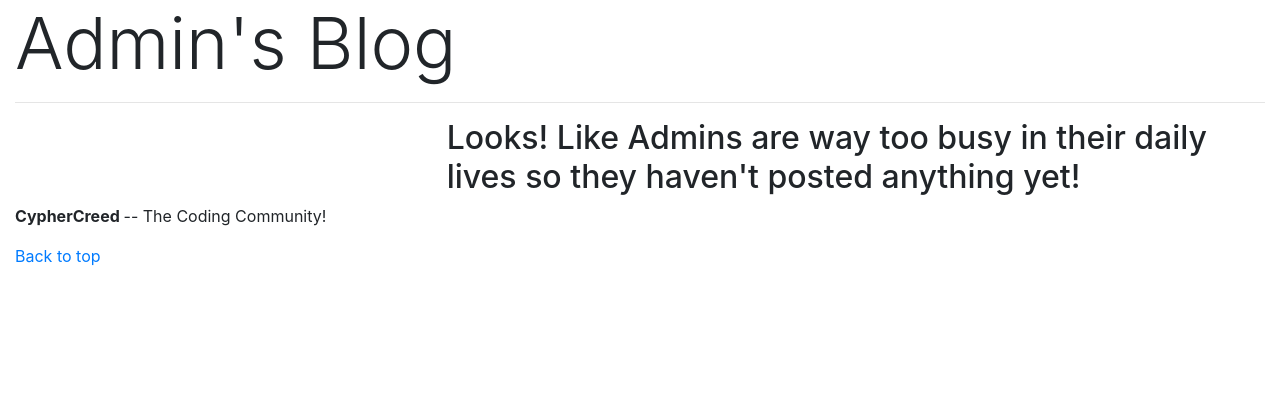
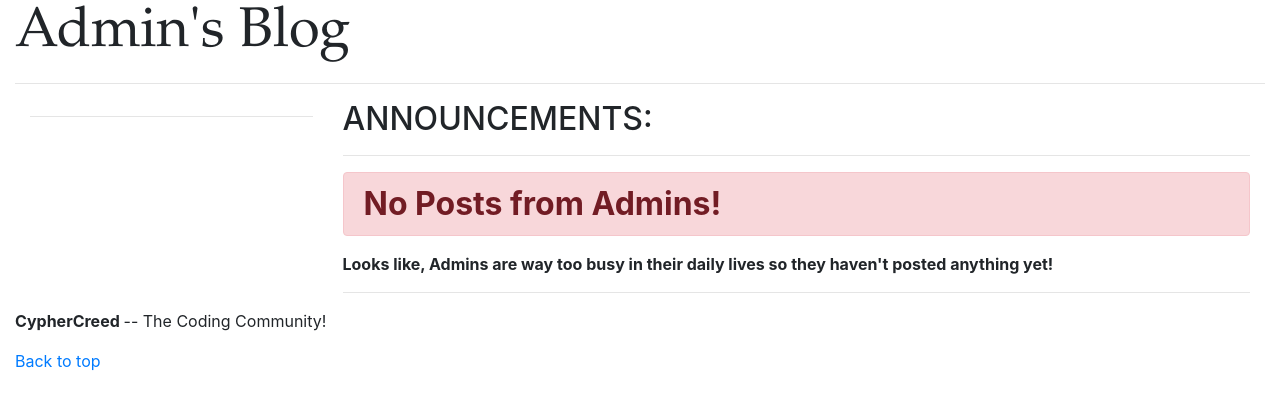
Before and after one commit to devaljain1998/cyphercreedsite, a Django app: page / in a window 1280 px wide. Shown: the part 56-466 px from the top of the page. Run offline with Django 3.2, Linux system fonts and the light colour scheme; data that the repository does not hold is empty; some libraries are stand-ins or nearby versions.

Commit message:
Added requirements.txt

```diff
--- a/blog/urls.py
+++ b/blog/urls.py
@@ -3,4 +3,5 @@ from . import views
 
 urlpatterns = [
     path('',views.post_list,name='post_list'),
+    path('adminBlog/',views.post_list,name='post_list'),
 ]
--- a/blog/views.py
+++ b/blog/views.py
@@ -4,5 +4,4 @@ from .models import Post
 
 def post_list(request):
     posts = Post.objects.all()
-    title = "Admin's Blog"
-    return render(request,'blog/post_list.html',{'posts':posts,'title':title})
+    return render(request,'blog/post_list.html',{'posts':posts,})
--- a/cyphercreed/urls.py
+++ b/cyphercreed/urls.py
@@ -18,6 +18,6 @@ from django.urls import path
 from django.urls import include
 
 urlpatterns = [
+    path('', include('blog.urls')),
     path('admin/', admin.site.urls),
-    path('', include('blog.urls')),
 ]
--- /dev/null
+++ b/requirements.txt
@@ -0,0 +1,6 @@
+Django==2.1.7
+django-autocomplete-light==3.3.2
+django-crispy-forms==1.7.2
+django-taggit==0.23.0
+psycopg2==2.7.7
+pytz==2018.9
--- a/templates/base.html
+++ b/templates/base.html
@@ -7,7 +7,7 @@
     <script src="https://ajax.googleapis.com/ajax/libs/jquery/3.3.1/jquery.min.js"></script>
     <script src="https://cdnjs.cloudflare.com/ajax/libs/popper.js/1.14.6/umd/popper.min.js"></script>
     <script src="https://maxcdn.bootstrapcdn.com/bootstrap/4.2.1/js/bootstrap.min.js"></script>
-    <title>CypherCreed: {{ title }}</title>
+    <title>CypherCreed: {% block title %} {% endblock %} </title>
 </head>
 <body>
     <!-- Navbar: -->
@@ -34,18 +34,21 @@
         <!-- Header: -->
         {% block header %}
         {% endblock %}
+        <hr>
 
         <div class="container-fluid">
             <div class="row">
-                <div class="col-sm-4">
+                <div class="col-sm-3">
                     <!-- Left SideBar: -->
                     {% block siderbar %}
                     {% endblock %}
+                    <hr>
                 </div>
-                <div class="col-sm-8">
+                <div class="col-sm-9">
                     <!-- Main Content: -->
                     {% block content %}
                     {% endblock %}
+                    <hr>
                 </div>
             </div>
         </div>
--- a/templates/blog/post_list.html
+++ b/templates/blog/post_list.html
@@ -1,19 +1,24 @@
 {% extends 'base.html' %}
+{% block title %} Admin's Blog {% endblock %}
 
 {% block header %}
-    <h1 class="display-3">{{title}}</h1>
-    <hr>
+    <h1 class="display-4" style="font-family: x-locale-heading-primary,zillaslab,Palatino,Palatino Linotype,x-locale-heading-secondary,serif;">
+        Admin's Blog
+    </h1>
 {% endblock %}
 
 {% block content %}
+    <h2 class="alert-heading"> ANNOUNCEMENTS: </h2>  <hr>
     {% for post in posts %}
         <div class="blog-post">
-            <h2 class="blog-post-title">{{post.title}}</h2>
+            <h3 class="blog-post-title">{{post.title}}</h3>
             <p class="blog-post-meta"> {{post.published_date}} by <strong>{{post.author}}</strong></p>
             <p> {{post.content}} </p>
         </div>
         <hr>
     {% empty %}
-        <h2>Looks! Like Admins are way too busy in their daily lives so they haven't posted anything yet!</h2>
+        <h2 class="alert alert-primary alert-danger" role="alert">
+            <strong>No Posts from Admins!</strong><br></h2>
+        <strong>Looks like, Admins are way too busy in their daily lives so they haven't posted anything yet!</strong>
     {% endfor %}
 {% endblock %}
```
